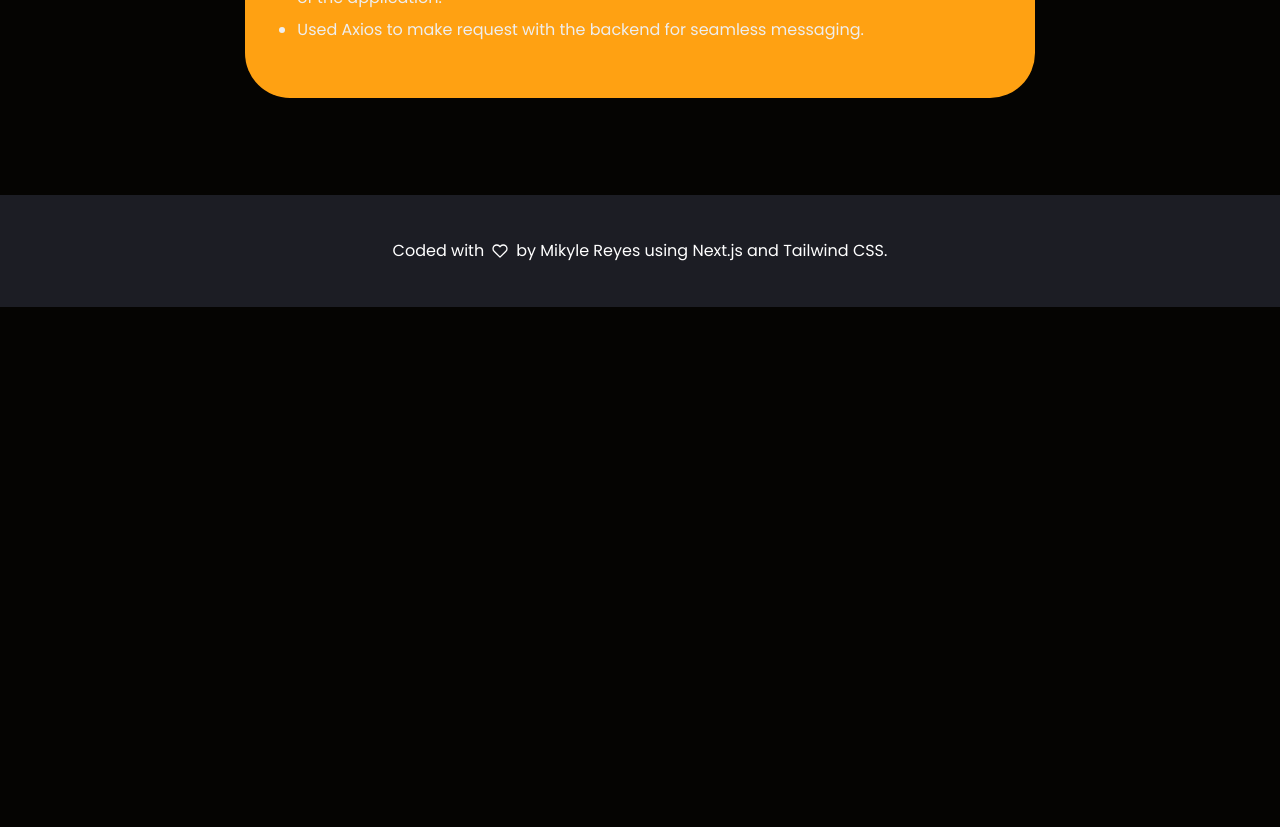
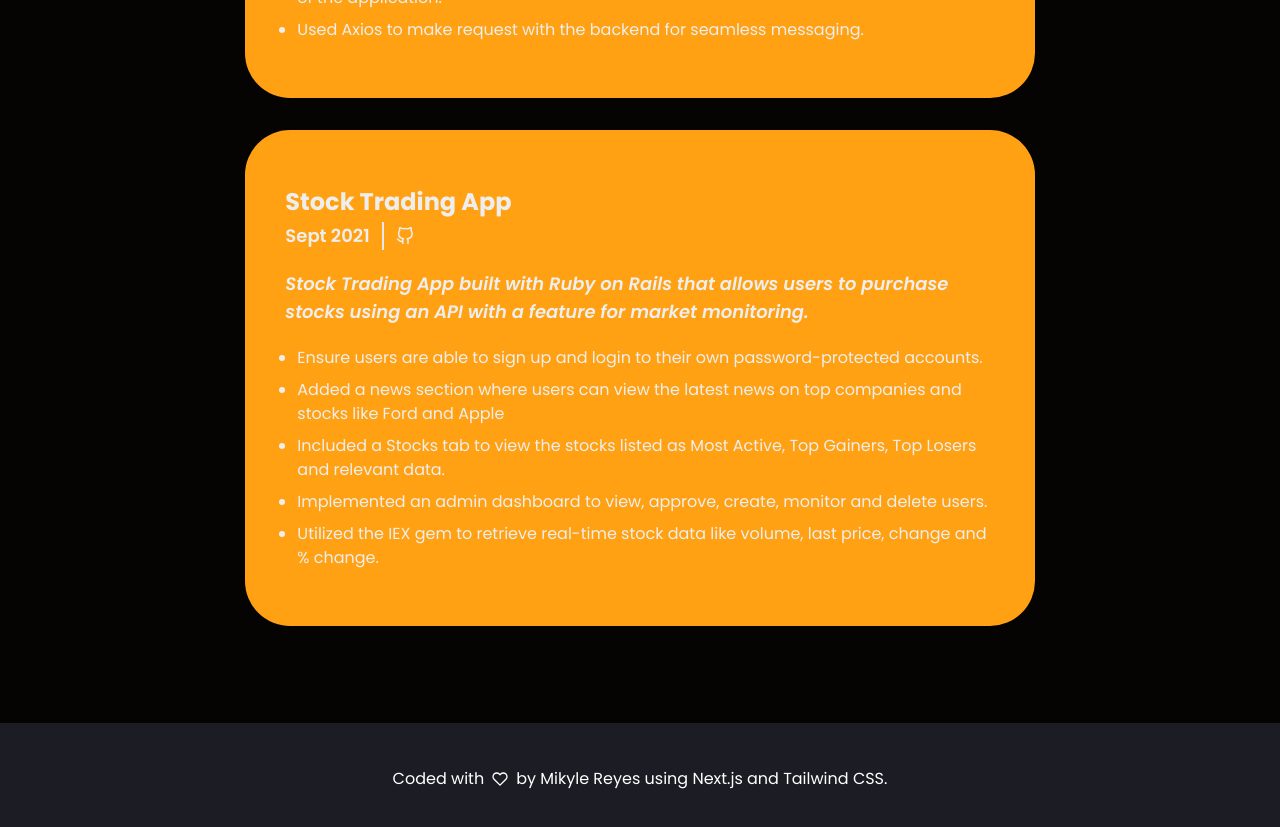
Before and after one commit to muhkyle17/portfolio-website, a Next.js app: page /resume in a window 1280 px wide. Shown: the part 2300-3127 px from the top of the page. Before the commit the page ends 2607 px from the top, so only its background shows below. Built offline with nearby package versions, Linux system fonts and the light colour scheme; a web font is replaced by a local one.

Commit message:
Add stock trading app data

```diff
--- a/data.js
+++ b/data.js
@@ -267,4 +267,18 @@ export const resumeProjects = [
       'Used Axios to make request with the backend for seamless messaging.',
     ],
   },
+  {
+    title: 'Stock Trading App',
+    date: 'Sept 2021',
+    githubLink: 'https://github.com/bananakiu/stock-trading-app',
+    shortDescription:
+      'Stock Trading App built with Ruby on Rails that allows users to purchase stocks using an API with a feature for market monitoring.',
+    detailedDescription: [
+      'Ensure users are able to sign up and login to their own password-protected accounts.',
+      'Added a news section where users can view the latest news on top companies and stocks like Ford and Apple',
+      'Included a Stocks tab to view the stocks listed as Most Active, Top Gainers, Top Losers and relevant data.',
+      'Implemented an admin dashboard to view, approve, create, monitor and delete users.',
+      'Utilized the IEX gem to retrieve real-time stock data like volume, last price, change and % change.',
+    ],
+  },
 ]
```
